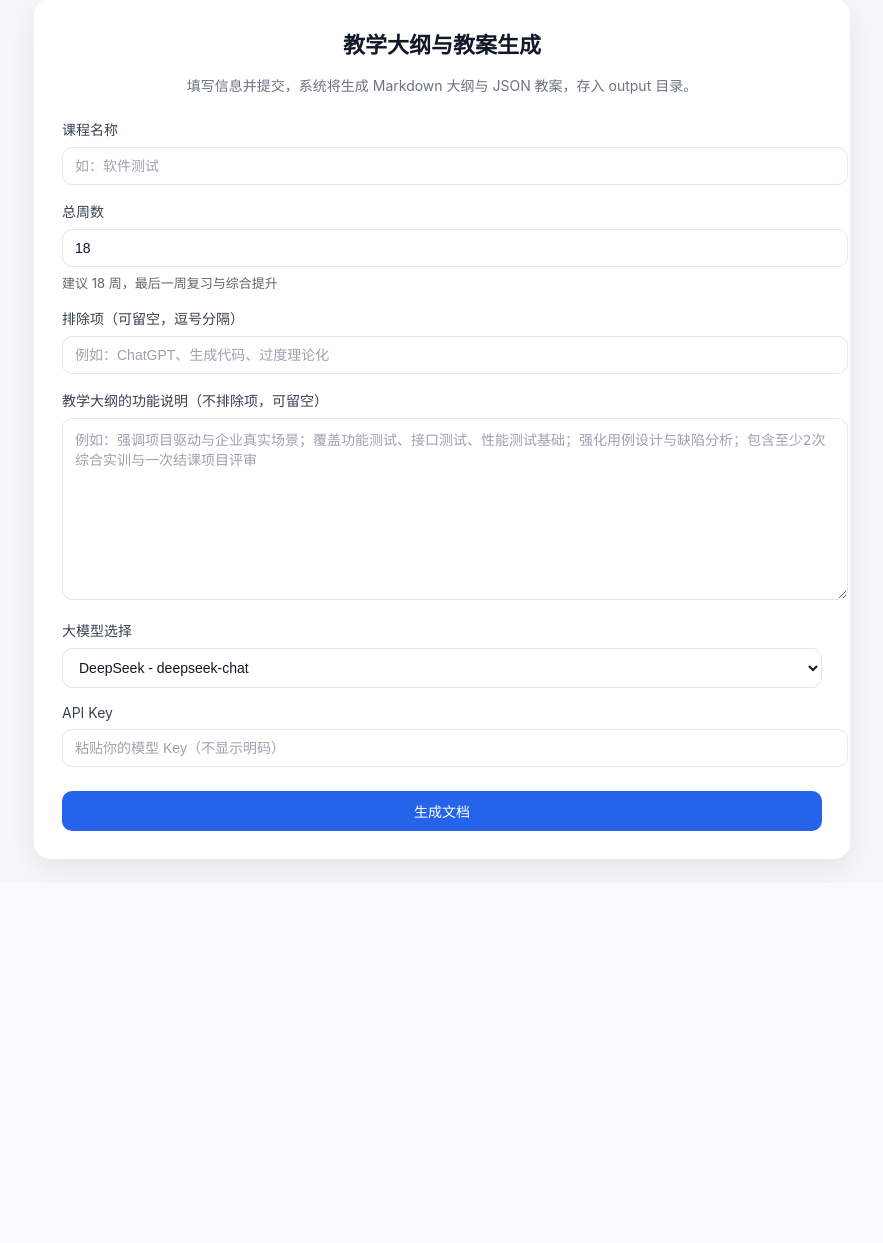
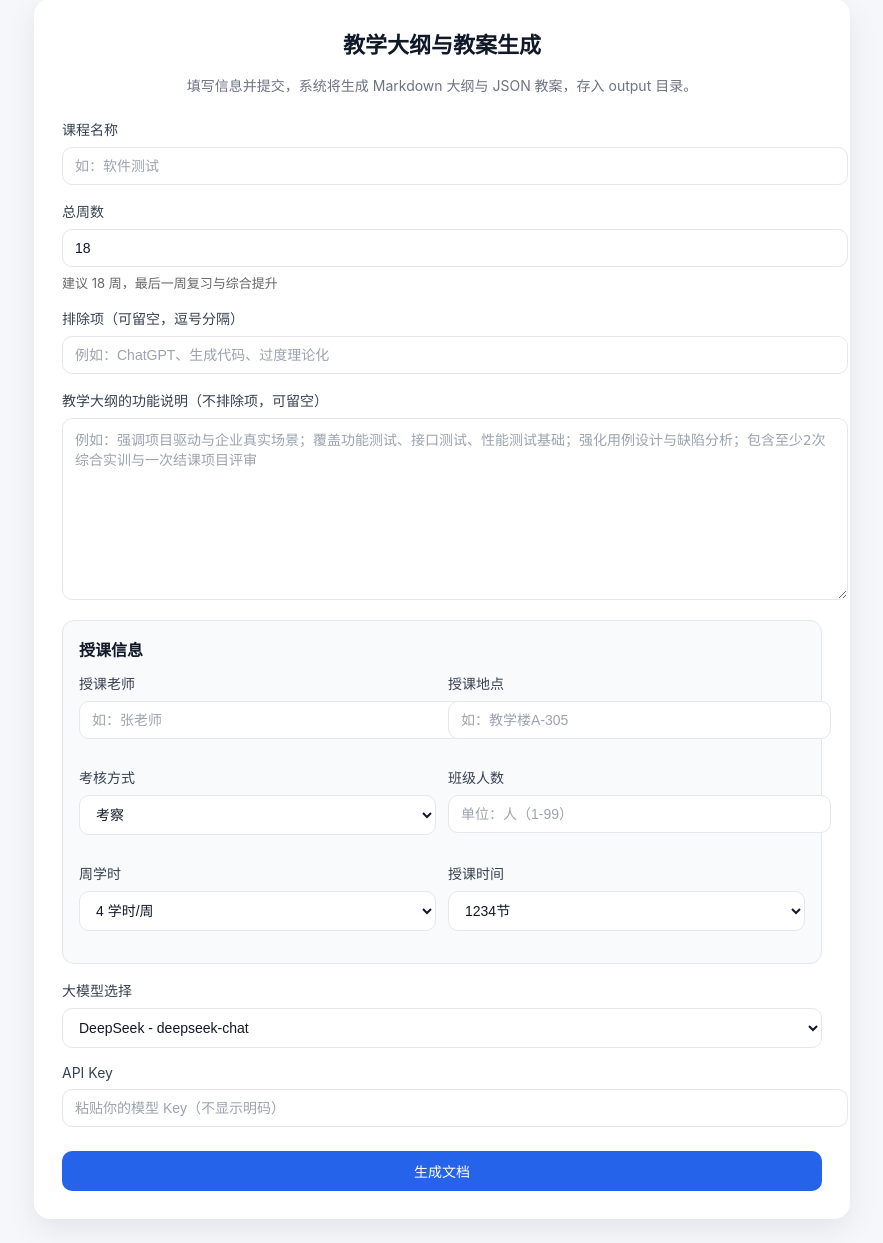
Before and after one commit to is716652/agent, a Flask app: page / in a window 1280 px wide. Shown: the part 25-1268 px from the top of the page, without its empty margins (198-1081 px from the left). Before the commit the page ends 896 px from the top, so only its background shows below. Run offline with Flask 3, Linux system fonts and the light colour scheme.

Commit message:
feat(ui,docs): add teaching info panel defaults and class size validation; update README

```diff
--- a/UI/templates/index.html
+++ b/UI/templates/index.html
@@ -21,6 +21,11 @@
     button:hover { background: #1e40af; }
     .msg { margin-bottom: 12px; padding: 10px 12px; border-radius: 8px; font-size: 13px; }
     .msg.error { background: #fee2e2; color: #991b1b; border: 1px solid #fecaca; }
+    /* 新增：授课信息面板样式 */
+    .panel { margin: 16px 0; padding: 16px; border: 1px solid #e5e7eb; border-radius: 12px; background: #f9fafb; }
+    .panel h2 { margin: 0 0 12px; font-size: 16px; color: #111827; }
+    .panel-grid { display: grid; grid-template-columns: 1fr 1fr; gap: 12px; }
+    @media (max-width: 640px) { .panel-grid { grid-template-columns: 1fr; } }
   </style>
 </head>
 <body>
@@ -55,6 +60,51 @@
           <label for="features">教学大纲的功能说明（不排除项，可留空）</label>
           <textarea id="features" name="features" rows="8" placeholder="例如：强调项目驱动与企业真实场景；覆盖功能测试、接口测试、性能测试基础；强化用例设计与缺陷分析；包含至少2次综合实训与一次结课项目评审"></textarea>
         </div>
+
+        <!-- 新增：授课信息面板 -->
+        <div class="panel">
+          <h2>授课信息</h2>
+          <div class="panel-grid">
+            <div class="form-group">
+              <label for="teacher">授课老师</label>
+              <input type="text" id="teacher" name="teacher" placeholder="如：张老师" />
+            </div>
+            <div class="form-group">
+              <label for="location">授课地点</label>
+              <input type="text" id="location" name="location" placeholder="如：教学楼A-305" />
+            </div>
+            <div class="form-group">
+              <label for="assessment">考核方式</label>
+              <select id="assessment" name="assessment">
+                <option value="考察" selected>考察</option>
+                <option value="考试">考试</option>
+              </select>
+            </div>
+            <div class="form-group">
+              <label for="class_size">班级人数</label>
+              <input type="number" id="class_size" name="class_size" min="1" max="99" step="1" inputmode="numeric" pattern="\\d*" placeholder="单位：人（1-99）" title="请输入 1-99 的整数" />
+            </div>
+            <div class="form-group">
+              <label for="weekly_hours">周学时</label>
+              <select id="weekly_hours" name="weekly_hours">
+                <option value="4" selected>4 学时/周</option>
+                <option value="2">2 学时/周</option>
+              </select>
+            </div>
+            <div class="form-group">
+              <label for="teaching_time">授课时间</label>
+              <select id="teaching_time" name="teaching_time">
+                <option value="1234节" selected>1234节</option>
+                <option value="5678节">5678节</option>
+                <option value="12节">12节</option>
+                <option value="34节">34节</option>
+                <option value="56节">56节</option>
+                <option value="78节">78节</option>
+              </select>
+            </div>
+          </div>
+        </div>
+
         <div class="form-group">
           <label for="model">大模型选择</label>
           <select id="model" name="model">
@@ -92,6 +142,35 @@
      }
      document.addEventListener('DOMContentLoaded', updateWeeksHint);
      document.getElementById('weeks').addEventListener('input', updateWeeksHint);
+
+     // 新增：班级人数校验（只能为 1-99 的整数）
+     document.addEventListener('DOMContentLoaded', function() {
+       const form = document.querySelector('form');
+       const classSize = document.getElementById('class_size');
+       if (!form || !classSize) return;
+       const validateClassSize = () => {
+         const v = (classSize.value || '').trim();
+         classSize.setCustomValidity('');
+         if (v === '') return true; // 可选项，允许不填
+         if (!/^\d+$/.test(v)) {
+           classSize.setCustomValidity('班级人数只能为整数');
+           return false;
+         }
+         const n = parseInt(v, 10);
+         if (n < 1 || n >= 100) {
+           classSize.setCustomValidity('班级人数须为 1-99 的整数');
+           return false;
+         }
+         return true;
+       };
+       classSize.addEventListener('input', validateClassSize);
+       form.addEventListener('submit', function(e) {
+         if (!validateClassSize() || !form.checkValidity()) {
+           e.preventDefault();
+           classSize.reportValidity();
+         }
+       });
+     });
   </script>
 </body>
 </html>
```
Also changed, not shown: README.md. Lines whose indentation alone changed are shown as unchanged.
